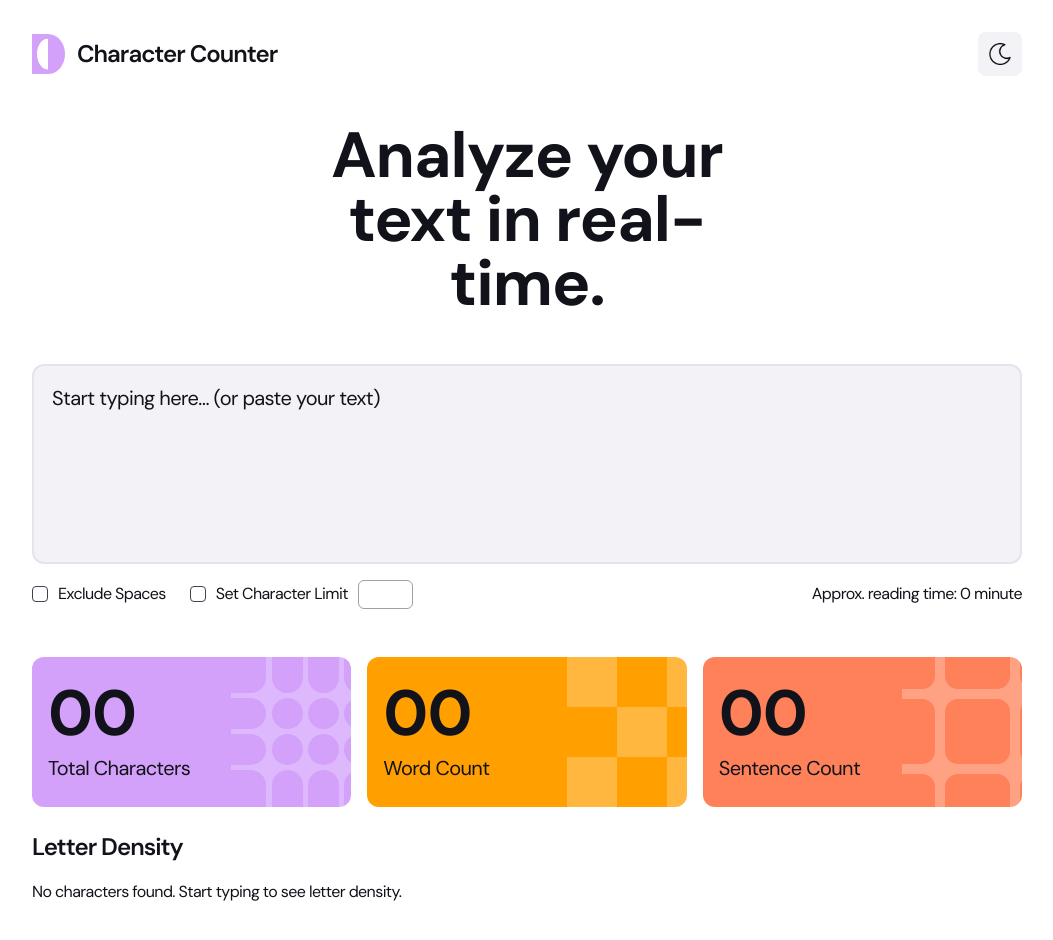
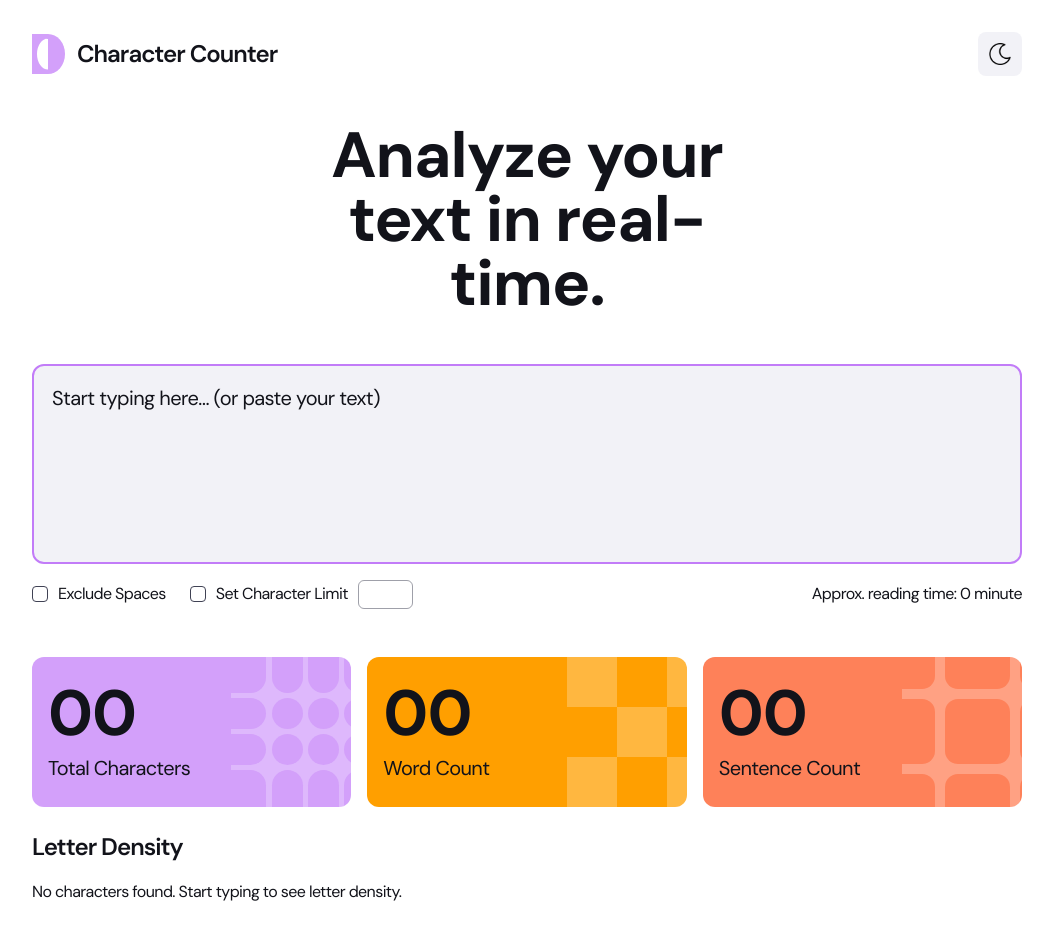
Before and after one commit to kamikazinancy32-stack/Characte-Counter_Angular, an Angular app: page / in a window 1280 px wide. In both pictures the pointer is over the element "Enter your text". Shown: the top 940 px of the page, without its empty margins (113-1166 px from the left). Built offline with nearby package versions, Linux system fonts and the light colour scheme.

Commit message:
style: add hover state to the textarea
The lab asks for hover states on every interactive element. The border
turns purple on hover; focus and the over-limit warning still take
priority because their rules come later.

```diff
--- a/src/app/components/text-input/text-input.component.css
+++ b/src/app/components/text-input/text-input.component.css
@@ -18,6 +18,11 @@ textarea {
 textarea::placeholder {
   color: var(--text);
   opacity: 1;
+}
+
+/* Hover comes before :focus and the warning rule so those colours win. */
+textarea:hover {
+  border-color: var(--purple-500);
 }
 
 textarea:focus {
```
